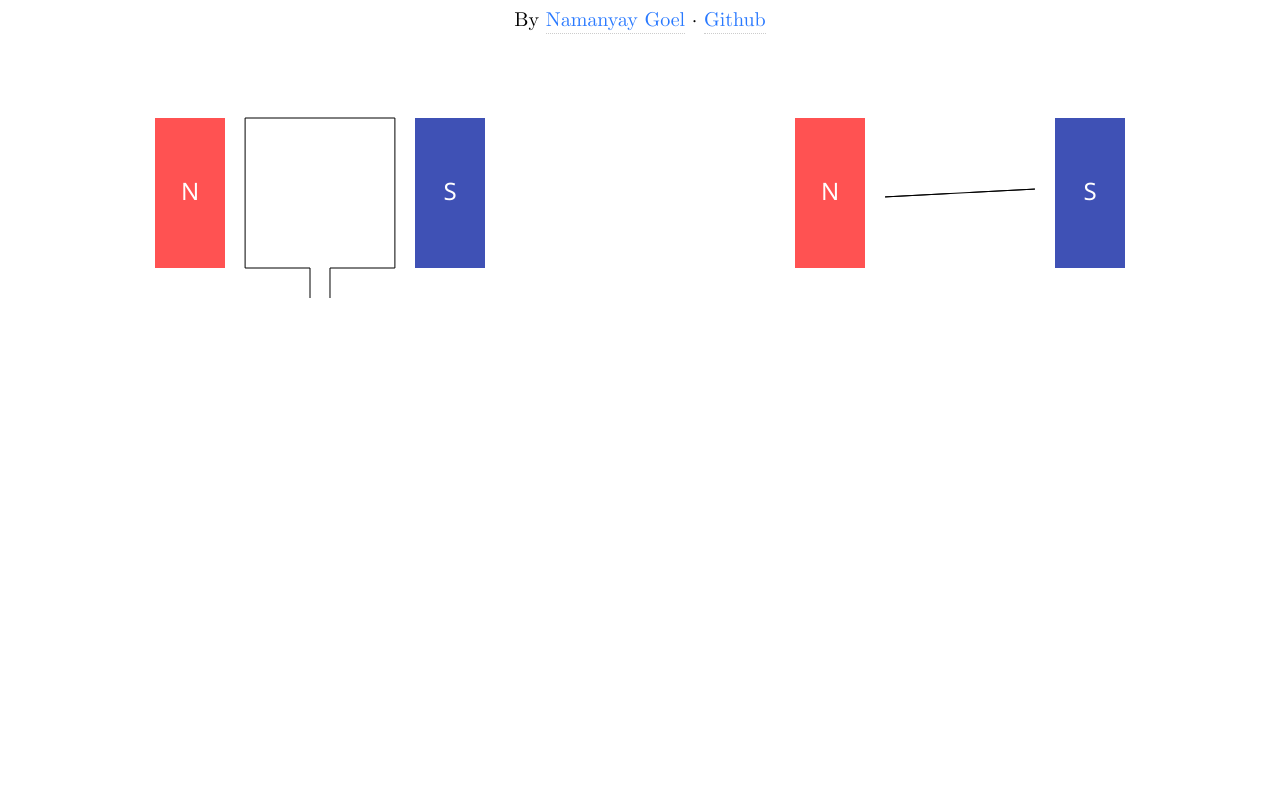
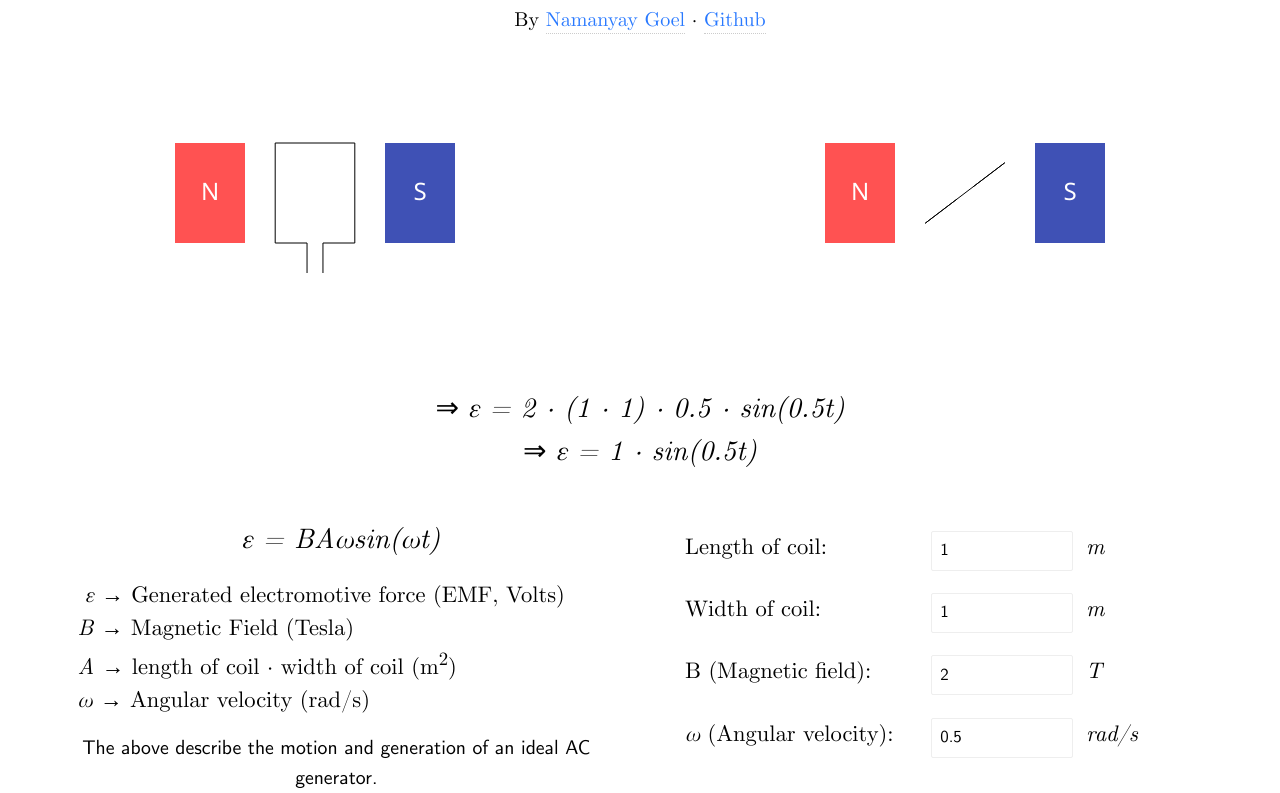
Before and after one commit to namanyayg/acgen, a plain HTML site: page index.html in a window 1280 px wide. Shown: the part 72-865 px from the top of the page. Before the commit the page ends 800 px from the top, so only its background shows below. Drawn offline with Linux system fonts and the light colour scheme.

Commit message:
Accepting user input

```diff
--- a/index.html
+++ b/index.html
@@ -4,13 +4,65 @@
   <meta charset="UTF-8">
   <title>ACgen - AC Generator Simulation</title>
   <link rel="stylesheet" href="main.css">
+  <meta name="viewport" content="width=device-width, initial-scale=1">
 </head>
 <body>
   <h1>Alternating Current Generator Simulator</h1>
   <h2>By <a href="http://namanyayg.com/" rel="nofollow">Namanyay Goel</a> &middot; <a href="http://github.com/namanyayg">Github</a></h2>
-  <canvas class="xy"></canvas>
-  <canvas class="xz"></canvas>
+  <div class="canvas-cont">
+    <div class="c-xy">
+      <canvas class="xy"></canvas>
+    </div>
+    <div class="c-xz">
+      <canvas class="xz"></canvas>
+    </div>
+  </div>
+  <article>
+    <div class="result">
+      <div class="large center">&rArr;&nbsp;<span class="eq">ε = <span class="res-b">2</span> &middot; (<span class="res-l">1</span> &middot; <span class="res-w">1</span>) &middot; <span class="res-omega">0.5</span> &middot; sin(<span class="res-omega-sin">0.5</span>t)</span></div>
 
+      <div class="large center">&rArr;&nbsp;<span class="eq">ε = <span class="product">1</span> &middot; sin(<span class="res-omega-prod">0.5</span>t)</span></div>
+    </div>
+
+    <div class="row">
+      <div class="col">
+        <div class="large center">&nbsp;<span class="eq">ε = BAωsin(ωt)</span></div>
+        <div class="padd">
+          &nbsp;<span class="eq">ε</span> &rarr; Generated electromotive force (EMF, Volts)<br/>
+          <span class="eq">B</span> &rarr; Magnetic Field (Tesla)<br>
+          <span class="eq">A</span> &rarr; length of coil &middot; width of coil (m<sup>2</sup>)<br>
+          <span class="eq">ω</span> &rarr; Angular velocity (rad/s)
+        </div>
+        <div class="center sans">
+        The above describe the motion and generation of an ideal AC generator.
+        </div>
+      </div>
+      <div class="col">
+        <div class="options">
+          <label>
+            <div class="name">Length of coil: </div>
+            <input type="text" class="l" value="1">
+            <div class="unit eq">m</div>
+          </label>
+          <label>
+            <div class="name">Width of coil: </div>
+            <input type="text" class="w" value="1">
+            <div class="unit eq">m</div>
+          </label>
+          <label>
+            <div class="name">B (Magnetic field): </div>
+            <input type="text" class="b" value="2">
+            <div class="unit eq">T</div>
+          </label>
+          <label>
+            <div class="name"><span class="eq">ω</span> (Angular velocity): </div>
+            <input type="text" class="omega" value="0.5">
+            <div class="unit eq">rad/s</div>
+          </label>
+        </div>
+      </div>
+    </div>
+  </article>
 
   <script src="main.js"></script>
 </body>
--- a/main.css
+++ b/main.css
@@ -99,12 +99,19 @@
 
 
 
-body {
+body, input {
   margin: 0;
   padding: 0;
   font-size: 125%;
-  font-family: 'Segoe UI';
+  font-family: 'Computer Modern Serif';
 }
+
+.canvas-cont {
+  overflow: hidden;
+}
+
+canvas.xy { float: left; }
+canvas.xz { float: right; }
 
 canvas {
   float: left;
@@ -134,3 +141,95 @@ h1 {
   font-size: 1.5em;
   margin: 1em 0 .25em;
 }
+
+article {
+  font-size: 1.125em;
+  line-height: 1.5;
+  margin: 0 auto;
+  width: 50em;
+  clear: both;
+  overflow: hidden;
+  padding: 2em 0 0;
+}
+
+.row {
+  margin-left: -4em;
+}
+
+.col {
+  padding-left: 4em;
+  box-sizing: border-box;
+  width: 50%;
+  float: left;
+}
+
+.large {
+  font-size: 1.25em;
+}
+
+.center {
+  text-align: center;
+}
+
+.sans {
+  font-family: 'Computer Modern Sans';
+  font-size: .875em;
+}
+
+.padd {
+  margin: 1rem 0;
+}
+
+.eq {
+  font-style: italic;
+}
+
+label {
+  display: block;
+  padding: .5em 0;
+  overflow: hidden;
+}
+
+label div {
+  display: inline-block;
+}
+
+label > * {
+  box-sizing: border-box;
+  float: left;
+}
+
+label .name {
+  width: 42.5%;
+  margin-right: 5%;
+}
+
+label input {
+  width: 27.5%;
+  margin-right: 2.5%;
+}
+
+label .unit {
+  width: 22.5%;
+  float: left;
+}
+
+input {
+  font-size: .75em;
+  font-family: 'Computer Modern Sans';
+  border: thin solid #eee;
+  border-radius: 2px;
+  padding: .5em;
+  transition: all .3s ease;
+  display: inline-block;
+}
+
+input:focus {
+  outline: none;
+  border-color: #2979FF;
+}
+
+.result {
+  clear: both;
+  margin: 0 0 2em;
+}
--- a/main.js
+++ b/main.js
@@ -1,9 +1,9 @@
 function main () {
+  var $ = document.querySelector.bind(document);
 
-  screenW = window.innerWidth || document.documentElement.clientWidth || document.getElementsByTagName('body')[0].clientWidth;
-  screenH = window.innerHeight || document.documentElement.clientHeight || document.getElementsByTagName('body')[0].clientHeight;
-
-  canvasW = screenW > 500 ? screenW/2 : screenW;
+  var screenW = window.innerWidth || document.documentElement.clientWidth || document.getElementsByTagName('body')[0].clientWidth
+    , screenH = window.innerHeight || document.documentElement.clientHeight || document.getElementsByTagName('body')[0].clientHeight
+    , canvasW = screenW > 500 ? screenW/2 - 10 : screenW;
 
   var xy = {
     width: canvasW,
@@ -15,20 +15,18 @@ function main () {
   var xz = xy;
 
   var coilOpts = {
-    w: 150,
-    l: 150,
+    w: 100,
+    l: 100,
     lead: 30
   }
 
   var magnetOpts = {
-    w: coilOpts.w,
-    h: coilOpts.l,
     l: 70,
     tesla: 2
   }
 
   var tOpts = {
-    omega: Math.PI
+    omega: .5
   }
 
 
@@ -36,8 +34,18 @@ function main () {
   var Magnet = function( p, color, t ) {
     // p is 3D coordinate of center of magnet
     // example [0, 0, 0]
-    var o = magnetOpts;
-    this.faces = [
+    var o = magnetOpts
+      , me = this
+
+    this.text = {
+      content: t,
+      pos: p
+    }
+
+    this.update = function(p) {
+      o.w = coilOpts.w;
+      o.h = coilOpts.l;
+      me.faces = [
         // Top face represented by a set of lines
         [
           [p[0] + o.l/2, p[1] + o.w/2, -p[2] - o.h/2 ],
@@ -55,11 +63,11 @@ function main () {
           [p[0] + o.l/2, p[1] - o.w/2, +p[2] + o.h/2 ]
         ],
       ]
+
+      this.text.pos = p;
+    }
+    this.update(p);
     this.fillStyle = color
-    this.text = {
-      content: t,
-      pos: p
-    }
   }
 
   var nMagnet = new Magnet([-coilOpts.l/2 - magnetOpts.l/2 - 20, 0, 0], '#FF5252', 'N')
@@ -170,7 +178,7 @@ function main () {
   //
   // XY view
   //
-  var canvasXY = document.querySelector('canvas.xy')
+  var canvasXY = $('canvas.xy')
     , ctxXY = canvasXY.getContext('2d')
 
   canvasXY.width = xy.width
@@ -184,7 +192,7 @@ function main () {
   //
   // XZ view
   //
-  var canvasXZ = document.querySelector('canvas.xz')
+  var canvasXZ = $('canvas.xz')
     , ctxXZ = canvasXZ.getContext('2d')
 
   canvasXZ.height = xz.height;
@@ -201,20 +209,78 @@ function main () {
   var t = 0;
 
   function anim () {
-    // Need to remove only magnet
-    // console.log(coil.rect[0][0]);
-    ctxXY.clearRect(cA(coil.rect[0][0]) - 1, cB(coil.rect[0][1]) - 1, coilOpts.w + 2, coilOpts.l + coilOpts.lead + 2 )
-    ctxXZ.clearRect(cA(coil.rect[0][0]) - 1, cB(coil.rect[0][2]) - 1, coilOpts.w + 2, coilOpts.l + 2 );
+    ctxXY.clearRect(0, 0, xy.width, xy.height)
+    ctxXZ.clearRect(0, 0, xz.width, xz.height)
 
     coil.update(t);
+    nMagnet.update([-coilOpts.l/2 - magnetOpts.l/2 - 20, 0, 0]);
+    sMagnet.update([+coilOpts.l/2 + magnetOpts.l/2 + 20, 0, 0]);
     t += 1/60;
 
     plot( coil, ctxXY, 0, 1 )
     plot( coil, ctxXZ, 0, 2 )
 
+    plot( nMagnet, ctxXZ, 0, 2 )
+    plot( sMagnet, ctxXZ, 0, 2 )
+
+    plot( nMagnet, ctxXY, 0, 1 )
+    plot( sMagnet, ctxXY, 0, 1 )
+
     window.requestAnimationFrame(anim);
   }
   window.requestAnimationFrame( anim );
+
+  var wInp = $('input.w')
+    , lInp = $('input.l')
+    , bInp = $('input.b')
+    , omegaInp = $('input.omega')
+    , inputs = [wInp, lInp, bInp, omegaInp]
+    , maxH = canvasXZ.height - 40
+
+  function calcProduct () {
+    var product = (coilOpts.w * coilOpts.l)/10000 * magnetOpts.tesla * tOpts.omega;
+    $(".product").innerHTML = product;
+    $(".res-omega-prod").innerHTML = tOpts.omega;
   }
 
+  function showRes () {
+    $('.res-b').innerHTML = magnetOpts.tesla;
+    $('.res-l').innerHTML = coilOpts.l/100;
+    $('.res-w').innerHTML = coilOpts.w/100;
+    $('.res-omega').innerHTML = tOpts.omega;
+    $('.res-omaga-sin').innerHTML = tOpts.omega
+  }
+
+  function changeInp () {
+    var inp = this
+      , val = parseFloat(inp.value)
+    if ( inp.className.indexOf('w') !== -1 ) {
+      console.log(val, maxH);
+      val = val * 100 > maxH ? maxH / 100 : val;
+      coilOpts.w = val * 100 || 150
+      inp.value = val;
+    }
+    else if ( inp.className.indexOf('l') !== -1 ) {
+      console.log(val, maxH);
+      val = val * 100 > maxH ? maxH/100 : val;
+      coilOpts.l = val * 100 || 150
+      inp.value = val;
+    }
+    else if ( inp.className.indexOf('b') !== -1 ) {
+      magnetOpts.tesla = val || 2
+    }
+    else if ( inp.className.indexOf('omega') !== -1 ) {
+      tOpts.omega = val || 0.5
+    }
+    calcProduct();
+    showRes();
+  }
+
+  inputs.map(function(input) {
+    input.addEventListener('change', changeInp);
+  })
+
+}
+
+
 window.addEventListener('DOMContentLoaded', main);
```
Lines whose indentation alone changed are shown as unchanged.
